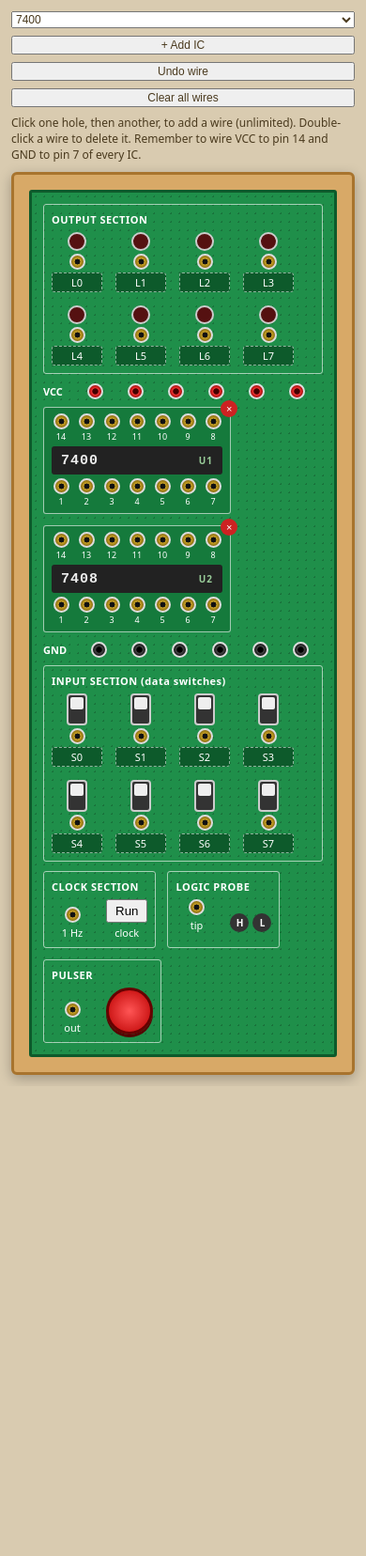
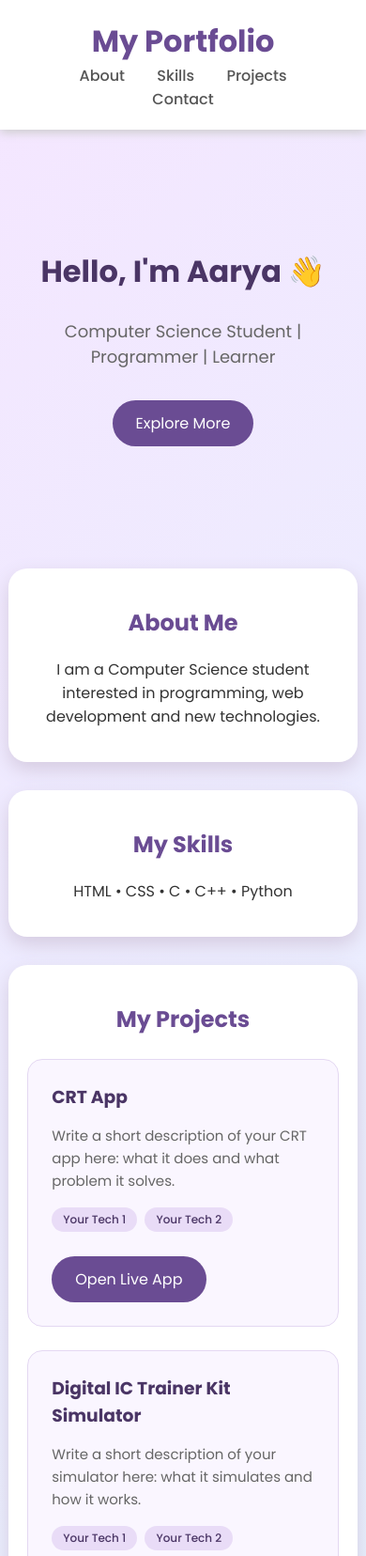
Before and after one commit to codeverse2608/Digital-IC-Trainer-Kit---Simulator, a plain HTML site: page index.html in a window 390 px wide. Shown: the top 1656 px of the page at 94% size. Before the commit the page ends 1156 px from the top, so only its background shows below. Drawn offline with Linux system fonts and the light colour scheme.

Commit message:
projects tab added to portfolio
Updated the HTML structure and styles for the portfolio page, including a new projects section and improved layout.

```diff
--- a/index.html
+++ b/index.html
@@ -1,168 +1,244 @@
 <!DOCTYPE html>
-<html lang="en"><head><meta charset="utf-8"><meta name="viewport" content="width=device-width,initial-scale=1">
-<title>Digital IC Trainer Kit</title>
-<style>
-*{box-sizing:border-box}
-body{margin:0;background:#d9cbb0;font:14px system-ui,sans-serif;color:#222;padding:12px}
-.bar{display:flex;flex-wrap:wrap;gap:8px;align-items:center;max-width:1150px;margin:0 auto 10px}
-.bar select,.bar button,.bar button:hover,.hint{font-size:12px;color:#4a3a1e;flex:1;min-width:240px}
-.box{max-width:1150px;margin:auto;background:#d8a967;padding:16px;border-radius:6px;border:3px solid #a8742e;box-shadow:0 4px 14px #0004}
-#board{position:relative;background:#1f8f4a;background-image:radial-gradient(#0003 1px,transparent 1px);background-size:9px 9px;border:3px solid #0d5a2b;padding:12px;border-radius:3px;color:#fff}
-.sec{border:1.5px solid #fff9;border-radius:3px;padding:8px;margin-bottom:10px}
-.sec>h4{margin:0 0 6px;font-size:11px;font-weight:600;letter-spacing:.5px}
-.row{display:flex;flex-wrap:wrap;gap:14px;align-items:flex-end}
-.cell{display:flex;flex-direction:column;align-items:center;gap:3px;font-size:11px;min-width:44px}
-.jk{display:inline-block;width:17px;height:17px;border-radius:50%;background:radial-gradient(#111 30%,#c9a227 35%,#8a6d10 70%);border:2px solid #ddd;cursor:crosshair}
-.jk.sel{outline:3px solid #ff0;outline-offset:1px}
-.jk:hover{border-color:#ff0}
-.rail{display:flex;gap:26px;align-items:center;font-size:11px;margin:2px 0 8px}
-.rail .jk.v{background:radial-gradient(#400 30%,#e33 40%,#900 75%)}
-.rail .jk.g{background:radial-gradient(#000 30%,#444 40%,#111 75%)}
-#ics{display:flex;flex-wrap:wrap;gap:12px}
-.ic{background:#157a3c;border:1.5px solid #fff9;border-radius:3px;padding:6px 8px;position:relative}
-.ic .rw{display:flex;gap:7px}
-.ic .pin{display:flex;flex-direction:column;align-items:center;font-size:9px;width:20px;gap:1px}
-.chip{background:#222;border-radius:3px;margin:4px 0;height:30px;display:flex;align-items:center;justify-content:space-between;padding:0 10px;font:700 15px ui-monospace,monospace;color:#eee;letter-spacing:1px}
-.chip small{font:600 10px system-ui;color:#9c9}
-.ic .x{position:absolute;top:-8px;right:-8px;width:18px;height:18px;border-radius:50%;border:0;background:#c22;color:#fff;font-size:11px;cursor:pointer;line-height:1}
-.led{width:20px;height:20px;border-radius:50%;background:#511;border:2px solid #ccc;transition:.08s}
-.led.on{background:#f33;box-shadow:0 0 6px 3px #f55,0 0 18px 8px #f336;border-color:#fff}
-.sw{width:22px;height:34px;border-radius:4px;background:#333;border:2px solid #ccc;position:relative;cursor:pointer;padding:0}
-.sw::after{content:"";position:absolute;left:2px;right:2px;height:13px;background:#eee;border-radius:2px;top:2px;transition:.1s}
-.sw.on::after{top:15px;background:#7f7}
-.btnred{width:50px;height:50px;border-radius:50%;background:radial-gradient(#f55,#b00);border:3px solid #600;cursor:pointer;box-shadow:0 3px 0 #500}
-.btnred:active{transform:translateY(2px);box-shadow:0 1px 0 #500}
-.pb{display:flex;gap:4px}.pb b{width:20px;height:20px;border-radius:50%;background:#333;font-size:10px;display:grid;place-items:center}
-.pb b.h.on{background:#f33;box-shadow:0 0 8px #f55}.pb b.l.on{background:#3c6;box-shadow:0 0 8px #3f6}
-.nm{width:54px;font:11px system-ui;text-align:center;background:#0d5a2b;color:#fff;border:1px dashed #fff8;border-radius:3px;padding:2px}
-.nm:focus{outline:2px solid #ff0;background:#fff;color:#000}
-svg#w{position:absolute;left:0;top:0;pointer-events:none;z-index:5}
-</style></head><body>
+<html lang="en">
 
-<div class="bar">
- <select id="type">
-  <option value="7400">7400</option><option value="7402">7402</option><option value="7408">7408</option>
-  <option value="7432">7432</option><option value="7486">7486</option><option value="7404">7404</option>
- </select>
- <button id="add">+ Add IC</button>
- <button id="undo">Undo wire</button>
- <button id="clr">Clear all wires</button>
- <span class="hint">Click one hole, then another, to add a wire (unlimited). Double-click a wire to delete it.
- Remember to wire VCC to pin 14 and GND to pin 7 of every IC.</span>
-</div>
+<head>
+    <meta charset="UTF-8">
+    <meta name="viewport" content="width=device-width, initial-scale=1.0">
 
-<div class="box"><div id="board">
- <div class="sec"><h4>OUTPUT SECTION</h4><div class="row" id="outs"></div></div>
- <div class="rail" id="vcc"><b>VCC</b></div>
- <div id="ics"></div>
- <div class="rail" id="gnd" style="margin-top:10px"><b>GND</b></div>
- <div class="sec"><h4>INPUT SECTION (data switches)</h4><div class="row" id="ins"></div></div>
- <div class="row" style="gap:12px;align-items:stretch">
-  <div class="sec" style="margin:0"><h4>CLOCK SECTION</h4><div class="row">
-   <div class="cell"><i class="jk" data-k="CLK"></i>1 Hz</div>
-   <div class="cell"><button class="x" id="clkb" style="padding:3px 8px">Run</button>clock</div></div></div>
-  <div class="sec" style="margin:0"><h4>LOGIC PROBE</h4><div class="row">
-   <div class="cell"><i class="jk" data-k="PRB"></i>tip</div>
-   <div class="pb"><b class="h" id="ph">H</b><b class="l" id="pl">L</b></div></div></div>
-  <div class="sec" style="margin:0"><h4>PULSER</h4><div class="row">
-   <div class="cell"><i class="jk" data-k="PUL"></i>out</div>
-   <button class="btnred" id="pul" title="Hold to send a 1"></button></div></div>
- </div>
- <svg id="w"></svg>
-</div></div>
+    <title>My Portfolio</title>
 
-<script>
-const $=s=>document.querySelector(s);
-const NOT=a=>+!a;
-const GATES={
- '7400':{p:[[1,2,3],[4,5,6],[10,9,8],[13,12,11]],f:(a,b)=>+!(a&b),n:'NAND'},
- '7402':{p:[[2,3,1],[5,6,4],[8,9,10],[11,12,13]],f:(a,b)=>+!(a|b),n:'NOR'},
- '7408':{p:[[1,2,3],[4,5,6],[10,9,8],[13,12,11]],f:(a,b)=>a&b,n:'AND'},
- '7432':{p:[[1,2,3],[4,5,6],[10,9,8],[13,12,11]],f:(a,b)=>a|b,n:'OR'},
- '7486':{p:[[1,2,3],[4,5,6],[10,9,8],[13,12,11]],f:(a,b)=>a^b,n:'XOR'},
- '7404':{p:[[1,2],[3,4],[5,6],[9,8],[11,10],[13,12]],f:NOT,n:'NOT'}
-};
-const COLORS=['#ffd400','#00e5ff','#ff6ad5','#ff8c1a','#b6ff3b','#ffffff','#ff5555','#a78bfa'];
-let ics=[],wires=[],pending=null,uid=0,sw=Array(8).fill(0),clk=0,pul=0,clkTimer=null;
+    <!-- Custom Font -->
+    <link href="https://fonts.googleapis.com/css2?family=Poppins:wght@400;500;600;700&display=swap" rel="stylesheet">
 
-const nid=k=>/^VCC/.test(k)?'VCC':/^GND/.test(k)?'GND':k;
-function sim(ics,wires,st,auto){
- const p={};
- const F=x=>{x=nid(x);if(!(x in p))p[x]=x;while(p[x]!==x){p[x]=p[p[x]];x=p[x]}return x};
- wires.forEach(w=>{const a=F(w.a),b=F(w.b);p[a]=b});
- const v={}, set=(k,x)=>{v[F(k)]=x};
- for(let i=0;i<8;i++)set('S'+i,st.sw[i]);
- set('VCC',1);set('GND',0);set('CLK',st.clk);set('PUL',st.pul);
- for(let n=0;n<40;n++){let ch=0;
-  ics.forEach(ic=>{
-   if(!(auto||(F(ic.id+'.14')==F('VCC')&&F(ic.id+'.7')==F('GND'))))return;
-   const g=GATES[ic.type];
-   g.p.forEach(q=>{
-    const ins=q.slice(0,-1).map(i=>{const x=v[F(ic.id+'.'+i)];return x===undefined?1:x});
-    const r=g.f(...ins),o=F(ic.id+'.'+q[q.length-1]);
-    if(v[o]!==r){v[o]=r;ch=1}
-   })});
-  if(!ch)break}
- return{F,read:k=>v[F(k)]};
-}
+    <style>
+        html {
+            scroll-behavior: smooth;
+        }
 
-const jk=(k,c='')=>`<i class="jk ${c}" data-k="${k}"></i>`;
-function build(){
- $('#outs').innerHTML=[...Array(8)].map((_,i)=>`<div class="cell"><div class="led" id="led${i}"></div>${jk('L'+i)}<input class="nm" data-d="L${i}" value="L${i}" maxlength="10" title="Click to rename"></div>`).join('');
- $('#ins').innerHTML=[...Array(8)].map((_,i)=>`<div class="cell"><button class="sw" data-s="${i}"></button>${jk('S'+i)}<input class="nm" data-d="S${i}" value="S${i}" maxlength="10" title="Click to rename"></div>`).join('');
- $('#vcc').innerHTML+=[1,2,3,4,5,6].map(i=>jk('VCC'+i,'v')).join('');
- $('#gnd').innerHTML+=[1,2,3,4,5,6].map(i=>jk('GND'+i,'g')).join('');
-}
-function drawICs(){
- $('#ics').innerHTML=ics.map(ic=>{
-  const top=[14,13,12,11,10,9,8],bot=[1,2,3,4,5,6,7];
-  const r=a=>`<div class="rw">${a.map(n=>`<div class="pin">${n==14||n==7?'':''}${jk(ic.id+'.'+n)}${n}</div>`).join('')}</div>`;
-  return `<div class="ic">${r(top)}<div class="chip"><span>${ic.type}</span><small>${ic.id}</small></div>${r(bot)}<button class="x" data-rm="${ic.id}">×</button></div>`}).join('');
-}
-const pos=k=>{const e=document.querySelector(`[data-k="${k}"]`);if(!e)return null;const b=$('#board').getBoundingClientRect(),r=e.getBoundingClientRect();return{x:r.left+r.width/2-b.left,y:r.top+r.height/2-b.top}};
-function draw(){
- const b=$('#board'),s=$('#w');
- s.setAttribute('width',b.clientWidth);s.setAttribute('height',b.clientHeight);
- s.innerHTML=wires.map((w,i)=>{
-  const A=pos(w.a),B=pos(w.b);if(!A||!B)return'';
-  const sag=30+Math.hypot(A.x-B.x,A.y-B.y)*.18,d=`M${A.x} ${A.y}C${A.x} ${A.y+sag},${B.x} ${B.y+sag},${B.x} ${B.y}`;
-  return `<path d="${d}" fill="none" stroke="#000a" stroke-width="7" stroke-linecap="round"/>
-  <path d="${d}" fill="none" stroke="${w.c}" stroke-width="4" stroke-linecap="round"/>
-  <path d="${d}" data-i="${i}" fill="none" stroke="transparent" stroke-width="12" style="pointer-events:stroke;cursor:pointer"><title>Double-click to delete</title></path>
-  <circle cx="${A.x}" cy="${A.y}" r="5" fill="${w.c}" stroke="#000"/><circle cx="${B.x}" cy="${B.y}" r="5" fill="${w.c}" stroke="#000"/>`}).join('');
-}
-function update(){
- const r=sim(ics,wires,{sw,clk,pul});
- for(let i=0;i<8;i++)$('#led'+i).classList.toggle('on',r.read('L'+i)===1);
- document.querySelectorAll('.sw').forEach((b,i)=>b.classList.toggle('on',!!sw[i]));
- const p=r.read('PRB');$('#ph').classList.toggle('on',p===1);$('#pl').classList.toggle('on',p===0);
- document.querySelectorAll('.jk').forEach(j=>j.classList.toggle('sel',j.dataset.k===pending));
- draw();
-}
-$('#board').addEventListener('click',e=>{
- const s=e.target.closest('.sw');if(s){sw[+s.dataset.s]^=1;return update()}
- const x=e.target.closest('[data-rm]');
- if(x){const id=x.dataset.rm;ics=ics.filter(c=>c.id!==id);wires=wires.filter(w=>!w.a.startsWith(id+'.')&&!w.b.startsWith(id+'.'));drawICs();return update()}
- const j=e.target.closest('.jk');if(!j)return;const k=j.dataset.k;
- if(!pending)pending=k;
- else if(pending===k)pending=null;
- else{wires.push({a:pending,b:k,c:COLORS[wires.length%COLORS.length]});pending=null}
- update();
-});
-$('#w').addEventListener('dblclick',e=>{const i=e.target.dataset.i;if(i!==undefined){wires.splice(+i,1);update()}});
-$('#add').onclick=()=>{ics.push({id:'U'+(++uid),type:$('#type').value});drawICs();update()};
-$('#undo').onclick=()=>{wires.pop();update()};
-$('#clr').onclick=()=>{wires=[];pending=null;update()};
-const pb=$('#pul');
-['mousedown','touchstart'].forEach(ev=>pb.addEventListener(ev,e=>{e.preventDefault();pul=1;update()}));
-['mouseup','mouseleave','touchend'].forEach(ev=>pb.addEventListener(ev,()=>{pul=0;update()}));
-$('#clkb').onclick=()=>{
- if(clkTimer){clearInterval(clkTimer);clkTimer=null;clk=0;$('#clkb').textContent='Run'}
- else{clkTimer=setInterval(()=>{clk^=1;update()},500);$('#clkb').textContent='Stop'}
- update()};
-addEventListener('resize',draw);
+        body {
+            font-family: "Poppins", sans-serif;
+            margin: 0;
+            background: linear-gradient(135deg, #f5e6ff, #e3f2fd);
+            color: #333;
+            text-align: center;
+        }
 
-build();
-ics.push({id:'U'+(++uid),type:'7400'});ics.push({id:'U'+(++uid),type:'7408'});
-drawICs();update();
-</script></body></html>
+        header {
+            background: white;
+            padding: 20px;
+            box-shadow: 0 3px 10px #ccc;
+        }
+
+        header h1 {
+            color: #6a4c93;
+            margin: 0;
+        }
+
+        nav a {
+            text-decoration: none;
+            color: #555;
+            margin: 15px;
+            font-weight: 500;
+        }
+
+        nav a:hover {
+            color: #6a4c93;
+        }
+
+        .intro {
+            padding: 100px 20px;
+        }
+
+        .intro h2 {
+            font-size: 45px;
+            color: #4a3565;
+        }
+
+        .intro p {
+            font-size: 18px;
+            color: #666;
+        }
+
+        .box {
+            background: white;
+            width: 70%;
+            margin: 30px auto;
+            padding: 30px;
+            border-radius: 20px;
+            box-shadow: 0 8px 20px #d5cbe0;
+        }
+
+        .box h2 {
+            color: #6a4c93;
+        }
+
+        .button {
+            display: inline-block;
+            margin-top: 15px;
+            padding: 12px 25px;
+            background: #6a4c93;
+            color: white;
+            text-decoration: none;
+            border-radius: 25px;
+        }
+
+        .button:hover {
+            background: #4a3565;
+        }
+
+        /* ---------- Projects ---------- */
+        .projects-grid {
+            display: flex;
+            flex-wrap: wrap;
+            gap: 25px;
+            justify-content: center;
+            margin-top: 25px;
+        }
+
+        .project-card {
+            flex: 1 1 280px;
+            max-width: 340px;
+            background: #faf6ff;
+            border: 1px solid #e4d8f2;
+            border-radius: 16px;
+            padding: 25px;
+            text-align: left;
+            transition: transform 0.2s, box-shadow 0.2s;
+        }
+
+        .project-card:hover {
+            transform: translateY(-5px);
+            box-shadow: 0 8px 20px #d5cbe0;
+        }
+
+        .project-card h3 {
+            margin: 0 0 10px;
+            color: #4a3565;
+        }
+
+        .project-card p {
+            font-size: 15px;
+            color: #666;
+            line-height: 1.6;
+        }
+
+        .tags {
+            margin: 12px 0 5px;
+        }
+
+        .tags span {
+            display: inline-block;
+            background: #e9dcf7;
+            color: #4a3565;
+            font-size: 12px;
+            font-weight: 500;
+            padding: 4px 12px;
+            border-radius: 15px;
+            margin: 0 4px 6px 0;
+        }
+
+        footer {
+            margin-top: 50px;
+            padding: 20px;
+            background: #4a3565;
+            color: white;
+        }
+
+        @media (max-width: 700px) {
+            .box {
+                width: 85%;
+                padding: 20px;
+            }
+
+            .intro h2 {
+                font-size: 32px;
+            }
+        }
+    </style>
+</head>
+
+<body>
+
+    <header>
+        <h1>My Portfolio</h1>
+
+        <nav>
+            <a href="#about">About</a>
+            <a href="#skills">Skills</a>
+            <a href="#projects">Projects</a>
+            <a href="#contact">Contact</a>
+        </nav>
+    </header>
+
+    <div class="intro">
+        <h2>Hello, I'm Aarya 👋</h2>
+        <p>Computer Science Student | Programmer | Learner</p>
+
+        <a href="#about" class="button">Explore More</a>
+    </div>
+
+    <div class="box" id="about">
+        <h2>About Me</h2>
+        <p>
+            I am a Computer Science student interested in programming,
+            web development and new technologies.
+        </p>
+    </div>
+
+    <div class="box" id="skills">
+        <h2>My Skills</h2>
+        <p>HTML • CSS • C • C++ • Python</p>
+    </div>
+
+    <!-- ===== NEW: Projects section ===== -->
+    <div class="box" id="projects">
+        <h2>My Projects</h2>
+
+        <div class="projects-grid">
+
+            <!-- Project 1 -->
+            <div class="project-card">
+                <h3>CRT App</h3>
+                <p>
+                    Write a short description of your CRT app here:
+                    what it does and what problem it solves.
+                </p>
+                <div class="tags">
+                    <span>Your Tech 1</span>
+                    <span>Your Tech 2</span>
+                </div>
+                <a href="https://codeverse2608.github.io/CRT-App/"
+                   class="button" target="_blank" rel="noopener noreferrer">Open Live App</a>
+            </div>
+
+            <!-- Project 2 -->
+            <div class="project-card">
+                <h3>Digital IC Trainer Kit Simulator</h3>
+                <p>
+                    Write a short description of your simulator here:
+                    what it simulates and how it works.
+                </p>
+                <div class="tags">
+                    <span>Your Tech 1</span>
+                    <span>Your Tech 2</span>
+                </div>
+                <a href="https://codeverse2608.github.io/Digital-IC-Trainer-Kit---Simulator/"
+                   class="button" target="_blank" rel="noopener noreferrer">Open Simulator</a>
+            </div>
+
+        </div>
+    </div>
+    <!-- ===== END: Projects section ===== -->
+
+    <div class="box" id="contact">
+        <h2>Contact Me</h2>
+        <p>Email: aarya@example.com</p>
+    </div>
+
+    <footer>
+        <p>© 2026 My Portfolio</p>
+    </footer>
+
+</body>
+
+</html>
```
